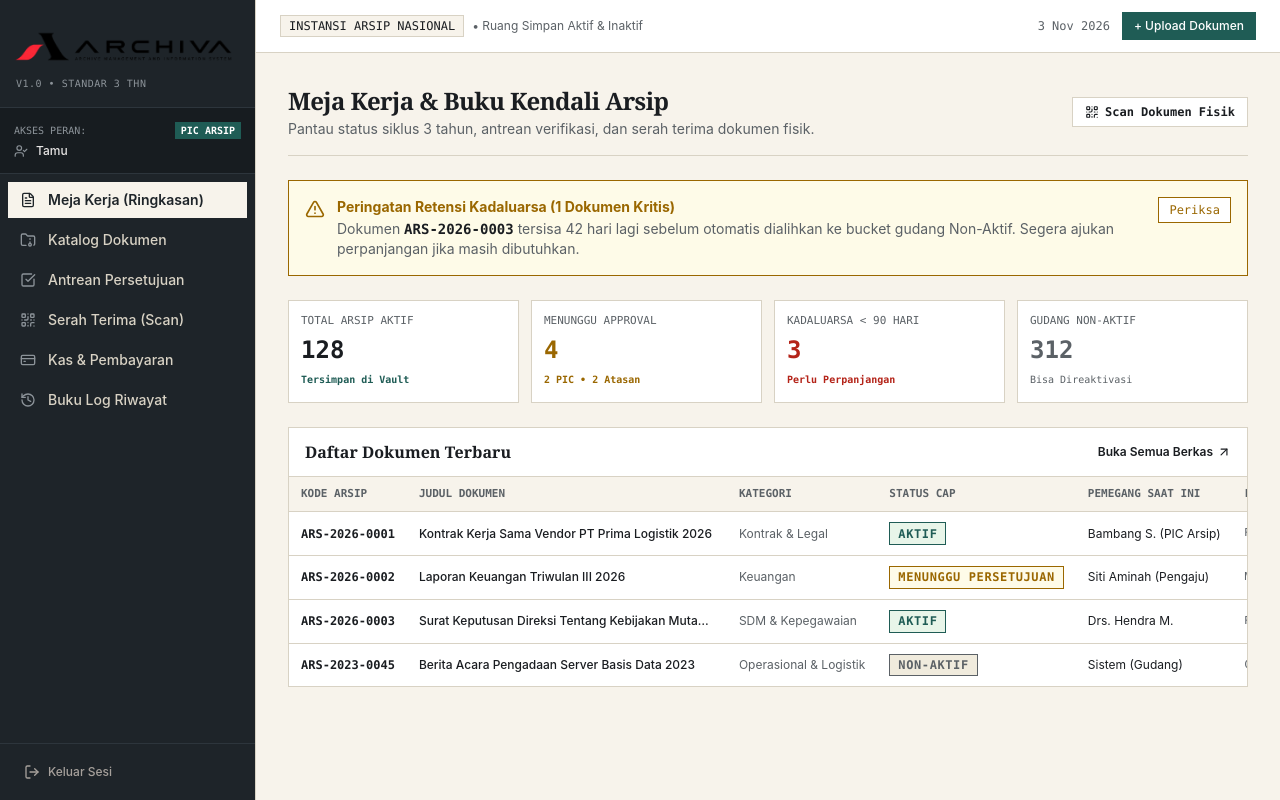
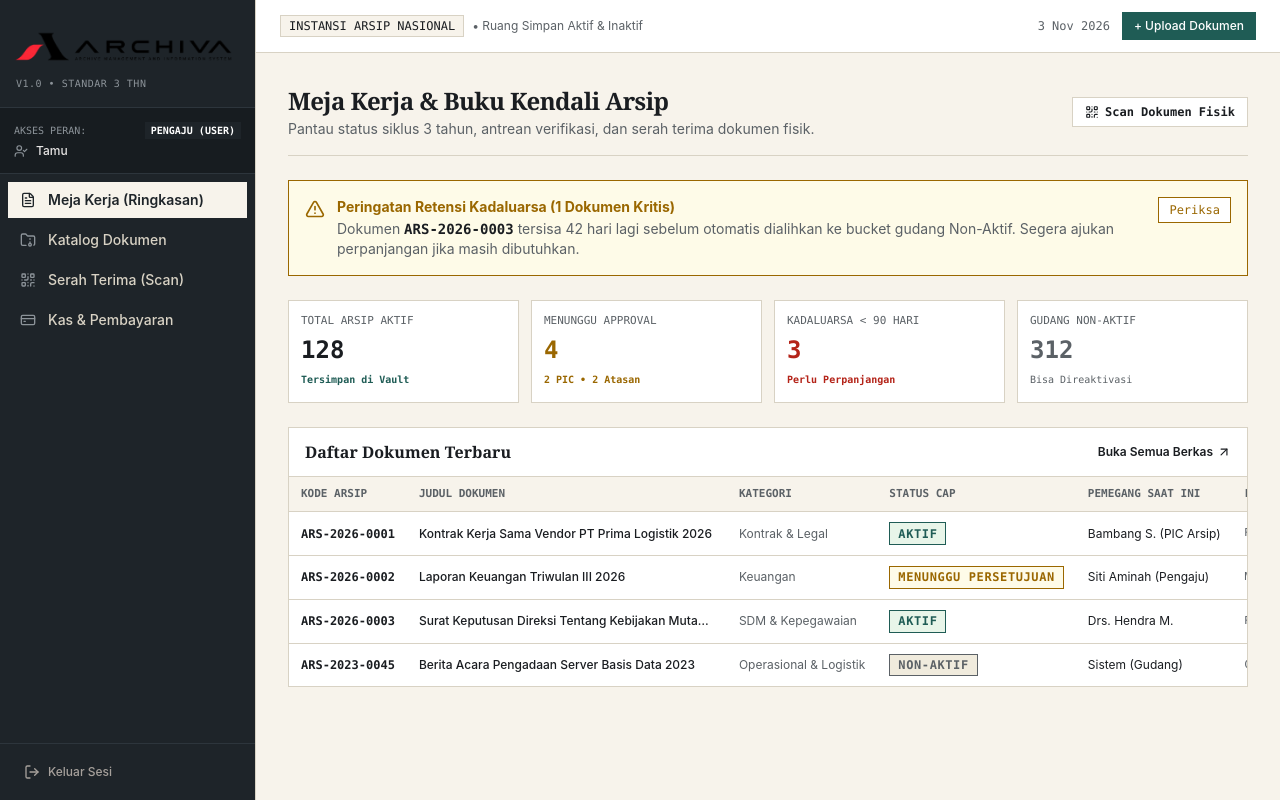
Before and after one commit to Hocaabinn/Archiva, a Next.js app: page /dashboard in a window 1280 px wide. Built offline with nearby package versions, Linux system fonts and the light colour scheme; no server answers.

Commit message:
dasbor(meja-kerja): teruskan konteks role dinamis ke layout meja kerja

```diff
--- a/src/app/dashboard/page.tsx
+++ b/src/app/dashboard/page.tsx
@@ -66,10 +66,10 @@ const sampleDocuments = [
 
 function DashboardContent() {
   const searchParams = useSearchParams()
-  const roleParam = (searchParams.get('demo_role') as UserRole) || 'pic_arsip'
+  const roleParam = searchParams.get('demo_role') as UserRole | null
 
   return (
-    <AppLayout currentRole={roleParam}>
+    <AppLayout currentRole={roleParam || undefined}>
       <div className="space-y-6 max-w-7xl mx-auto">
         {/* Header Meja Kerja */}
         <div className="border-b border-[#D8D2C4] pb-4 flex flex-col sm:flex-row sm:items-center sm:justify-between gap-3">
```
